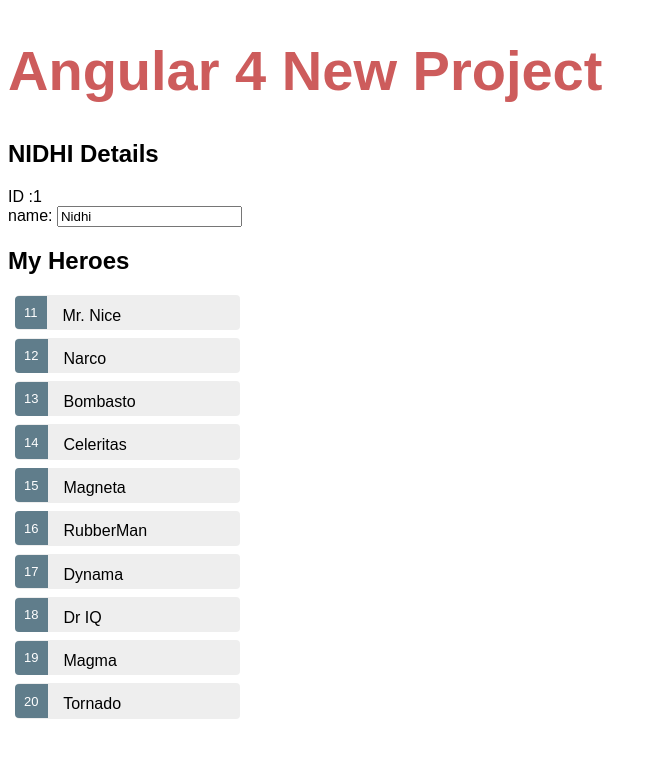
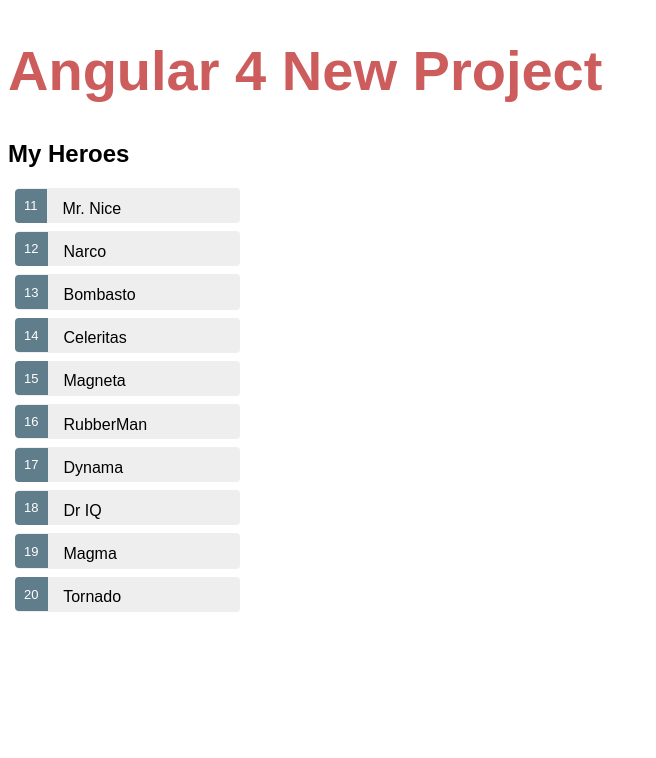
Before and after one commit to Nidhi1644/Ang4-New, an Angular app: page / in a window 1280 px wide. Shown: the top 758 px of the page, without its empty margins (0-656 px from the left). Built offline with nearby package versions, Linux system fonts and the light colour scheme.

Commit message:
step 4 complted in ang4

```diff
--- a/src/app/heroes/heroes.component.html
+++ b/src/app/heroes/heroes.component.html
@@ -1,15 +1,19 @@
-<h2>{{hero.name | uppercase }} Details</h2>
-<div> <span> ID :</span>{{hero.id}}</div>
+
+<div *ngIf="selectedHero">
+<h2>{{ selectedHero.name | uppercase }} Details</h2>
+<div><span>id: </span>{{selectedHero.id}}</div>
 <div>
-    <label>name:
-      <input [(ngModel)]="hero.name" placeholder="name">
-    </label>
+  <label>name:
+    <input [(ngModel)]="selectedHero.name" placeholder="name">
+  </label>
 </div>
-
+</div>
 
 <h2>My Heroes</h2>
 <ul class="heroes">
-  <li *ngFor="let hero of heroes" (click)="onSelect(hero)">
+  <li *ngFor="let hero of heroes"
+      [class.selected]="hero === selectedHero"
+      (click)="onSelect(hero)">
     <span class="badge">{{hero.id}}</span> {{hero.name}}
   </li>
 </ul>
```
